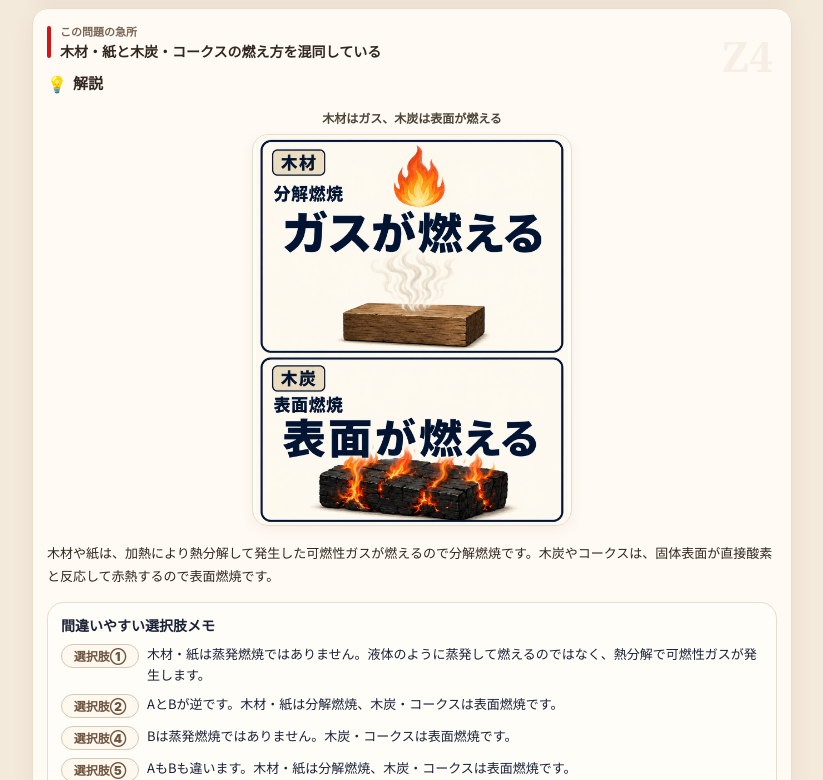
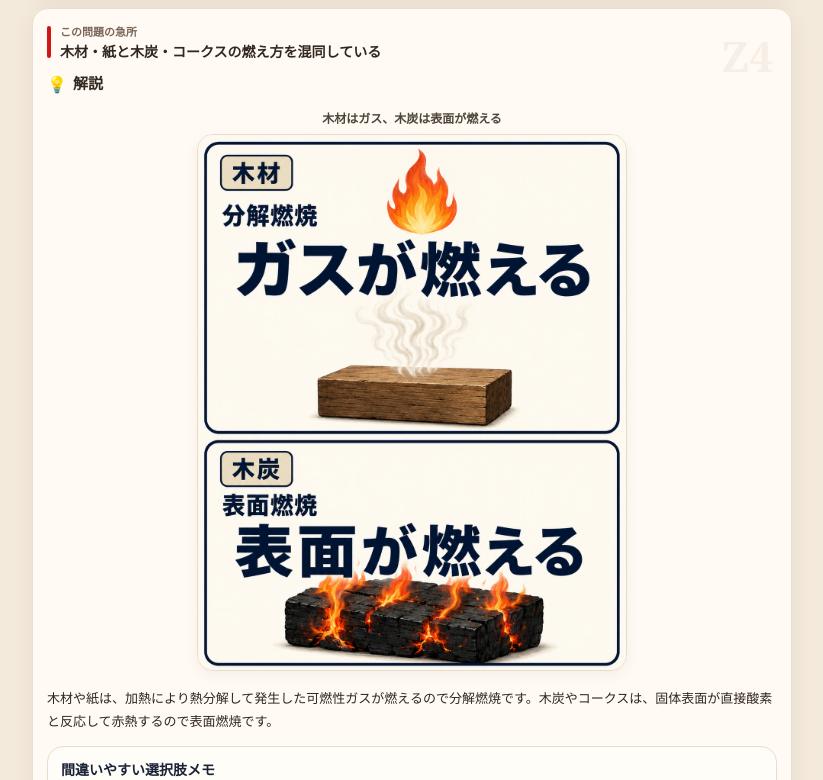
Before and after one commit to tvf6usmhq5pm-crypto/otu4_reboot, a Next.js app: page /dev/explanation-preview in a window 1280 px wide. Shown: the part 8320-9100 px from the top of the page, without its empty margins (228-1051 px from the left). Built offline with nearby package versions, Linux system fonts and the light colour scheme.

Commit message:
fix: widen explanation image display

```diff
--- a/components/quiz/explanation/ExplanationImage.tsx
+++ b/components/quiz/explanation/ExplanationImage.tsx
@@ -10,13 +10,13 @@ export function ExplanationImage({ image }: ExplanationImageProps) {
 
   const figureStyle: CSSProperties = {
     ...baseFigureStyle,
-    width: isTall ? '80%' : '86%',
-    maxWidth: isTall ? 320 : 340,
+    width: '100%',
+    maxWidth: isTall ? 430 : 460,
   };
 
   const imageStyle: CSSProperties = {
     ...baseImageStyle,
-    maxHeight: isTall ? 390 : 360,
+    maxHeight: isTall ? 560 : 430,
   };
 
   return (
```
